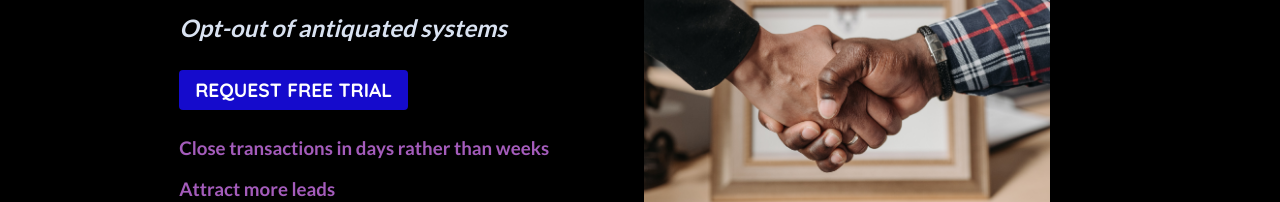
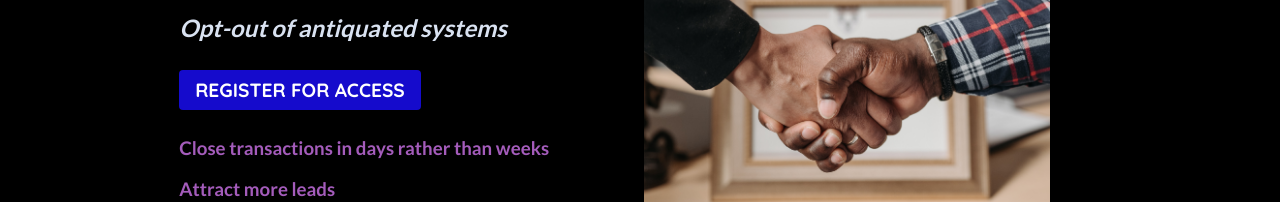
Before and after one commit to TripleKai/degreement, a React (Vite) app: page / in a window 1280 px wide. Shown: the part 407-609 px from the top of the page. Built offline with nearby package versions, Linux system fonts and the light colour scheme.

Commit message:
Updated 'Request Free Trial' to 'Register for Access'

```diff
--- a/src/components/WelcomeHeader.jsx
+++ b/src/components/WelcomeHeader.jsx
@@ -115,8 +115,8 @@ const WelcomeHeader = (props) => {
         {props.params.trial && (
           <>
             <h2 style={{ color: 'rgb(164, 92, 187)' }}>
-              Degreement is currently under development. Request a free trial
-              for when it's ready and stay up to date on its development.
+              Degreement is currently under development. Register to get free
+              access once it's available and stay up to date on its development.
             </h2>
             <h2 style={{ color: '#84b0fc' }}>Enter your information</h2>
           </>
@@ -126,7 +126,7 @@ const WelcomeHeader = (props) => {
             id={styles['request-trial']}
             onClick={props.params.requestTrialHandler}
           >
-            Request Free Trial
+            Register for Access
           </Link>
         )}
         {props.params.trial && (
```
